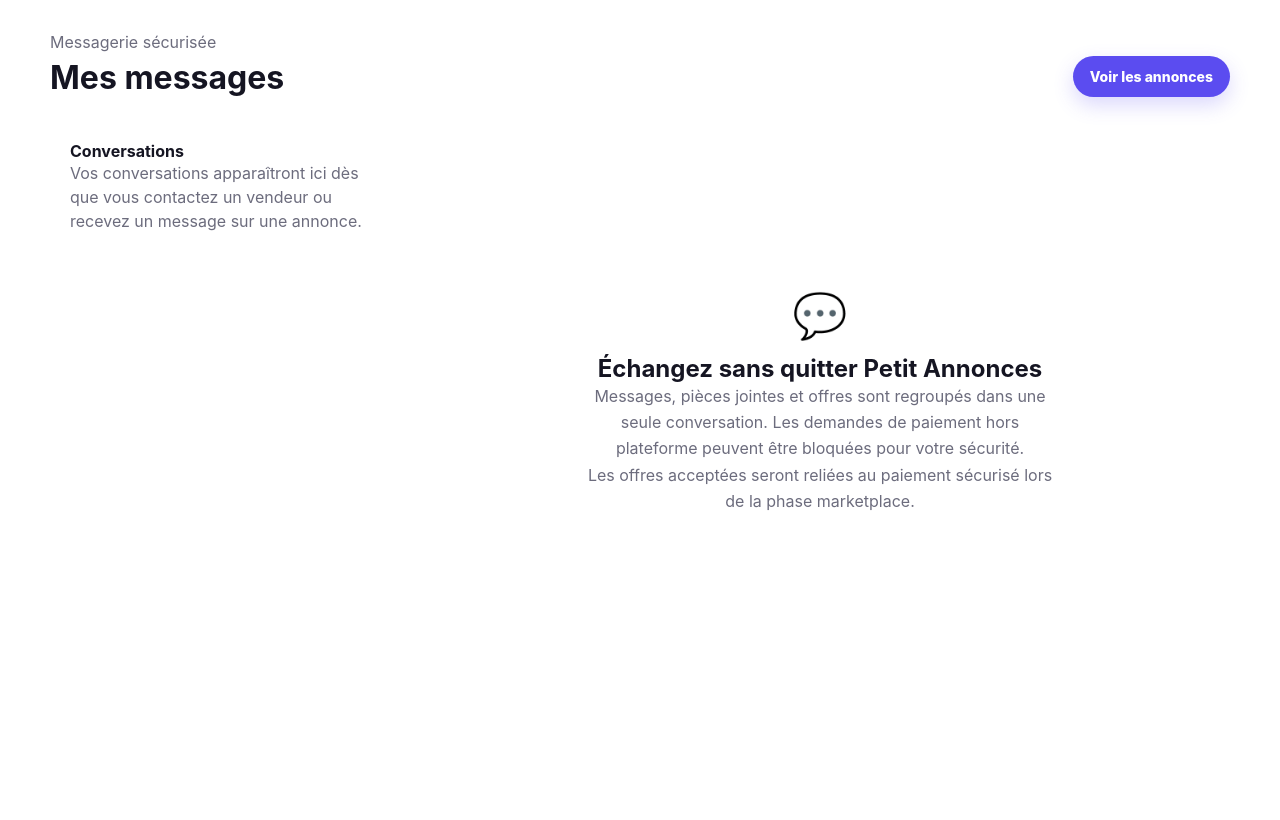
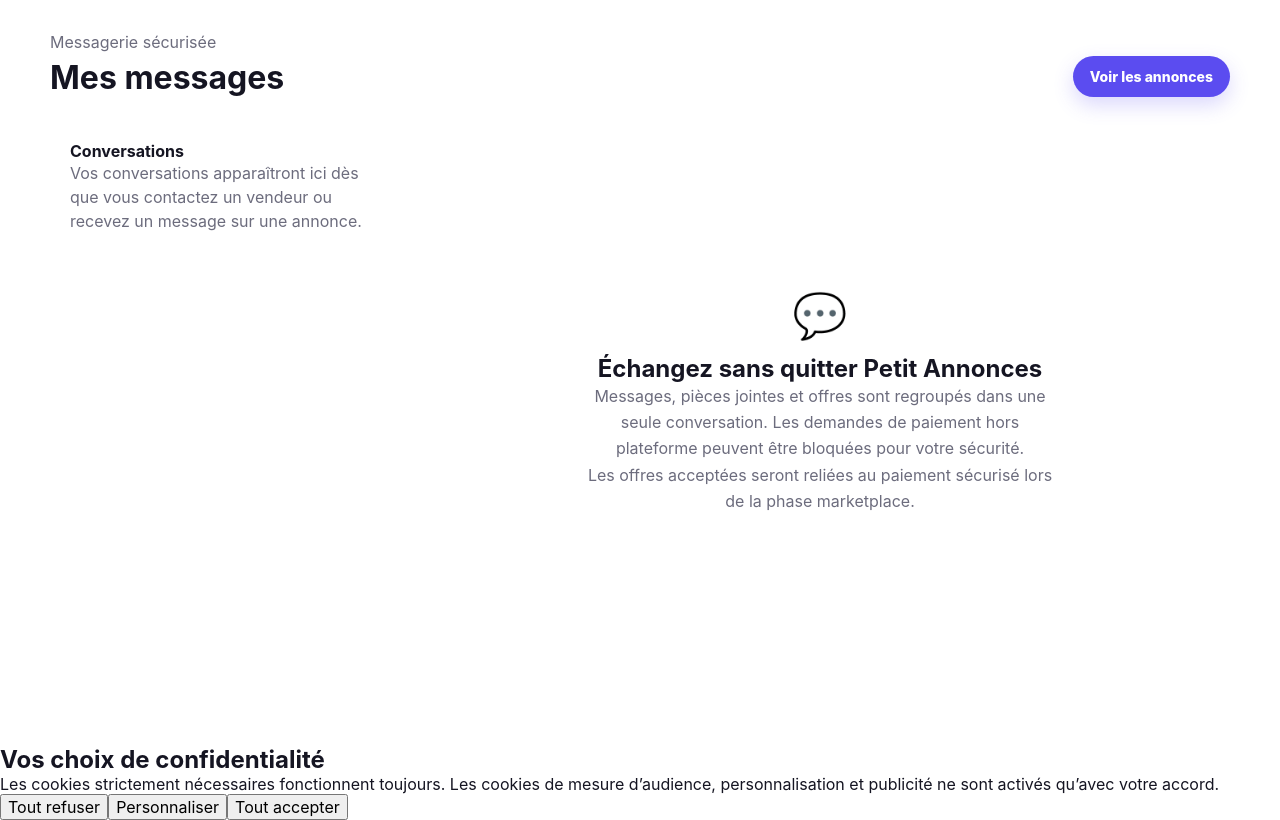
Before and after one commit to hakersoy66/petitannonces, a Next.js app in the folder apps/web/: page /messages in a window 1280 px wide. Built offline with nearby package versions, Linux system fonts and the light colour scheme.

Commit message:
feat(web): mount cookie consent manager

```diff
--- a/apps/web/app/layout.tsx
+++ b/apps/web/app/layout.tsx
@@ -1,4 +1,5 @@
 import type { Metadata } from "next";
+import { CookieConsent } from "../components/cookie-consent";
 import "./globals.css";
 
 export const metadata: Metadata = {
@@ -22,7 +23,7 @@ export const metadata: Metadata = {
 export default function RootLayout({ children }: Readonly<{ children: React.ReactNode }>) {
   return (
     <html lang="fr">
-      <body>{children}</body>
+      <body>{children}<CookieConsent /></body>
     </html>
   );
 }
```
